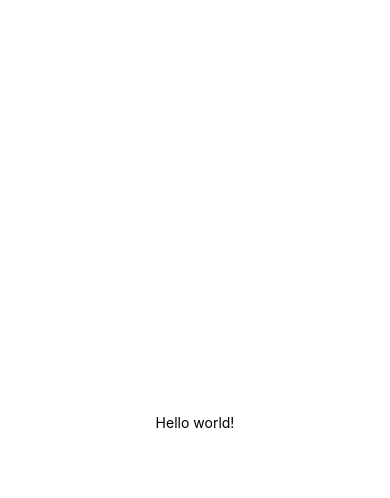
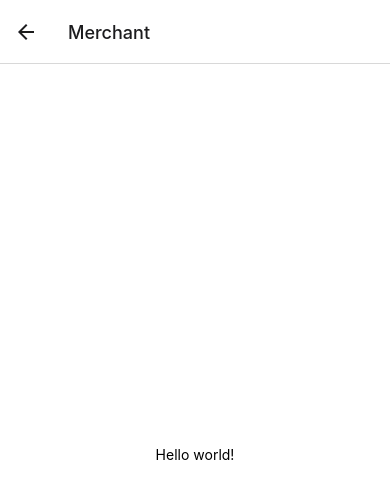
Before and after one commit to Hilmaww/traveling-merchant-app, a React Native app in the folder customer/: screen /Merchant in a window 390 px wide. Shown: the top 498 px of the page. Built offline with nearby package versions, Linux system fonts and the light colour scheme.

Commit message:
init navigation

```diff
--- a/customer/App.tsx
+++ b/customer/App.tsx
@@ -1,20 +1,7 @@
-import { StatusBar } from 'expo-status-bar';
-import { StyleSheet, Text, View } from 'react-native';
+import Navigator from './src/navigations'
 
 export default function App() {
   return (
-    <View style={styles.container}>
-      <Text>Hello world!</Text>
-      <StatusBar style="auto" />
-    </View>
+    <Navigator/>
   );
 }
-
-const styles = StyleSheet.create({
-  container: {
-    flex: 1,
-    backgroundColor: '#fff',
-    alignItems: 'center',
-    justifyContent: 'center',
-  },
-});
--- a/customer/src/navigations/index.tsx
+++ b/customer/src/navigations/index.tsx
@@ -0,0 +1,19 @@
+import { NavigationContainer } from '@react-navigation/native';
+import { createNativeStackNavigator } from '@react-navigation/native-stack';
+
+import Home from '../screens/Home'
+import Merchant from '../screens/Merchant'
+
+const Stack = createNativeStackNavigator();
+function App() {
+  return (
+    <NavigationContainer>
+      <Stack.Navigator>
+        <Stack.Screen name="Home" component={Home} />
+        <Stack.Screen name="Merchant" component={Merchant} />
+      </Stack.Navigator>
+    </NavigationContainer>
+  );
+}
+
+export default App;
--- a/customer/src/screens/Home/index.tsx
+++ b/customer/src/screens/Home/index.tsx
@@ -0,0 +1,18 @@
+import { StyleSheet, Text, View } from 'react-native';
+
+export default function App() {
+  return (
+    <View style={styles.container}>
+      <Text>Hello world!</Text>
+    </View>
+  );
+}
+
+const styles = StyleSheet.create({
+  container: {
+    flex: 1,
+    backgroundColor: '#fff',
+    alignItems: 'center',
+    justifyContent: 'center',
+  },
+});
--- a/customer/src/screens/Merchant/index.tsx
+++ b/customer/src/screens/Merchant/index.tsx
@@ -0,0 +1,18 @@
+import { StyleSheet, Text, View } from 'react-native';
+
+export default function App() {
+  return (
+    <View style={styles.container}>
+      <Text>Hello world!</Text>
+    </View>
+  );
+}
+
+const styles = StyleSheet.create({
+  container: {
+    flex: 1,
+    backgroundColor: '#fff',
+    alignItems: 'center',
+    justifyContent: 'center',
+  },
+});
```
